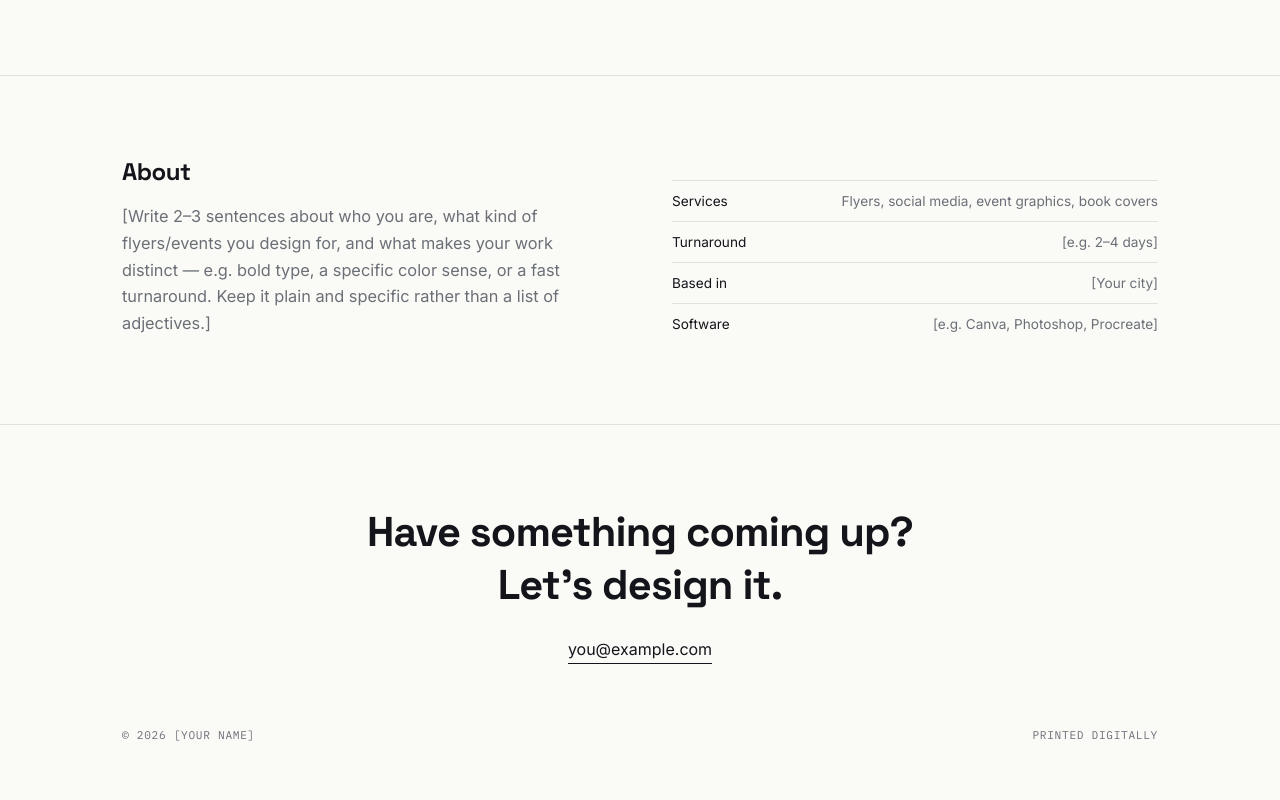
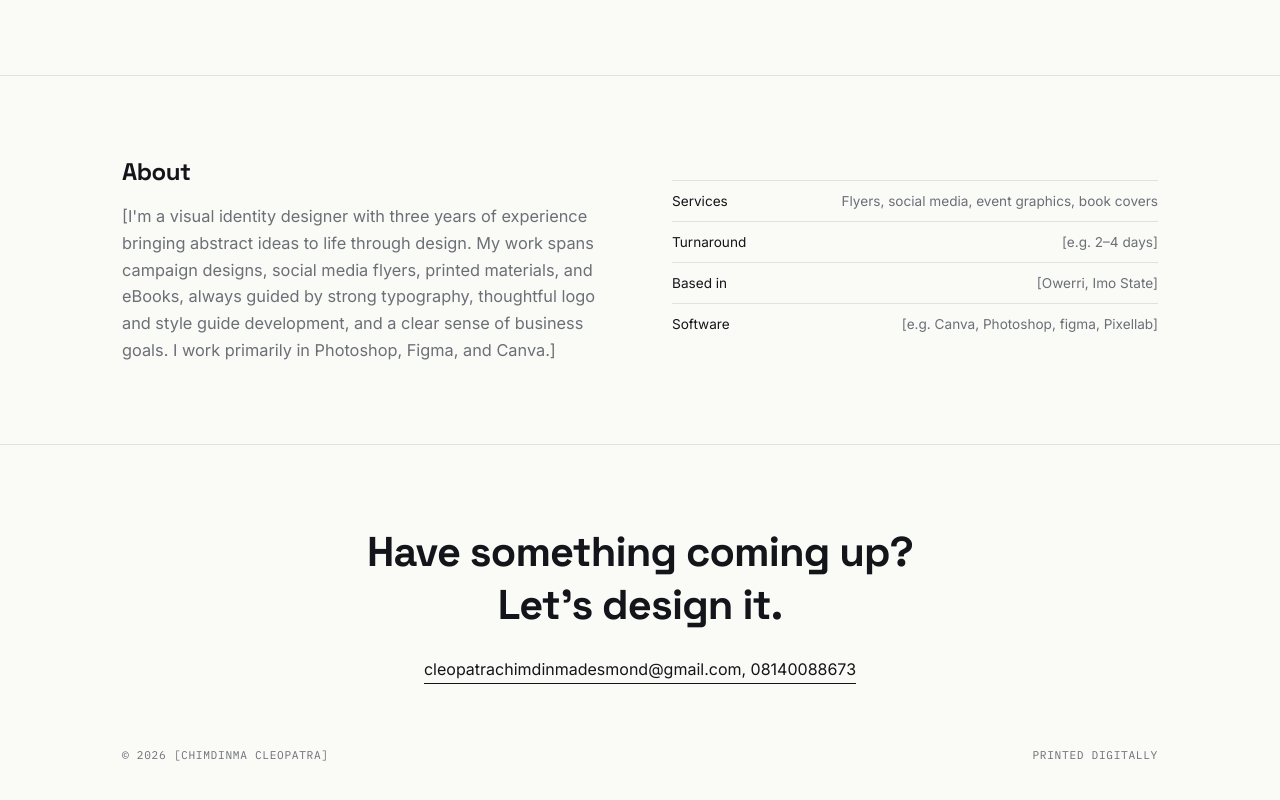
Before and after one commit to Cleopatra-desmond/My-portfolio, a plain HTML site: page index.html in a window 1280 px wide. Shown: the part 2398-3198 px from the top of the page. Drawn offline with Linux system fonts and the light colour scheme.

Commit message:
Update personal information in index.html

```diff
--- a/index.html
+++ b/index.html
@@ -3,7 +3,7 @@
 <head>
 <meta charset="UTF-8">
 <meta name="viewport" content="width=device-width, initial-scale=1.0">
-<title>[YOUR NAME] — Graphic Design</title>
+<title>[Chimdinma Cleopatra Obiajunwa] — Graphic Design</title>
 <link rel="preconnect" href="https://fonts.googleapis.com">
 <link rel="preconnect" href="https://fonts.gstatic.com" crossorigin>
 <link href="https://fonts.googleapis.com/css2?family=Space+Grotesk:wght@400;500;600;700&family=Inter:wght@400;500;600&family=IBM+Plex+Mono:wght@400;500&display=swap" rel="stylesheet">
@@ -321,14 +321,14 @@
   <div class="wrap">
     <div>
       <h2>About</h2>
-      <p>[Write 2–3 sentences about who you are, what kind of flyers/events you design for, and what makes your work distinct — e.g. bold type, a specific color sense, or a fast turnaround. Keep it plain and specific rather than a list of adjectives.]</p>
+      <p>[I'm a visual identity designer with three years of experience bringing abstract ideas to life through design. My work spans campaign designs, social media flyers, printed materials, and eBooks, always guided by strong typography, thoughtful logo and style guide development, and a clear sense of business goals. I work primarily in Photoshop, Figma, and Canva.]</p>
     </div>
     <div>
       <ul>
         <li><span>Services</span><span>Flyers, social media, event graphics, book covers</span></li>
         <li><span>Turnaround</span><span>[e.g. 2–4 days]</span></li>
-        <li><span>Based in</span><span>[Your city]</span></li>
-        <li><span>Software</span><span>[e.g. Canva, Photoshop, Procreate]</span></li>
+        <li><span>Based in</span><span>[Owerri, Imo State]</span></li>
+        <li><span>Software</span><span>[e.g. Canva, Photoshop, figma, Pixellab]</span></li>
       </ul>
     </div>
   </div>
@@ -337,13 +337,13 @@
 <section class="contact" id="contact">
   <div class="wrap">
     <h2>Have something coming up?<br>Let's design it.</h2>
-    <a class="email" href="mailto:you@example.com">you@example.com</a>
+    <a class="email" href="mailto:you@example.com">cleopatrachimdinmadesmond@gmail.com, 08140088673</a>
   </div>
 </section>
 
 <footer>
   <div class="wrap" style="display:flex;justify-content:space-between;width:100%;">
-    <span class="mono">© 2026 [YOUR NAME]</span>
+    <span class="mono">© 2026 [Chimdinma Cleopatra]</span>
     <span class="mono">Printed digitally</span>
   </div>
 </footer>
```
